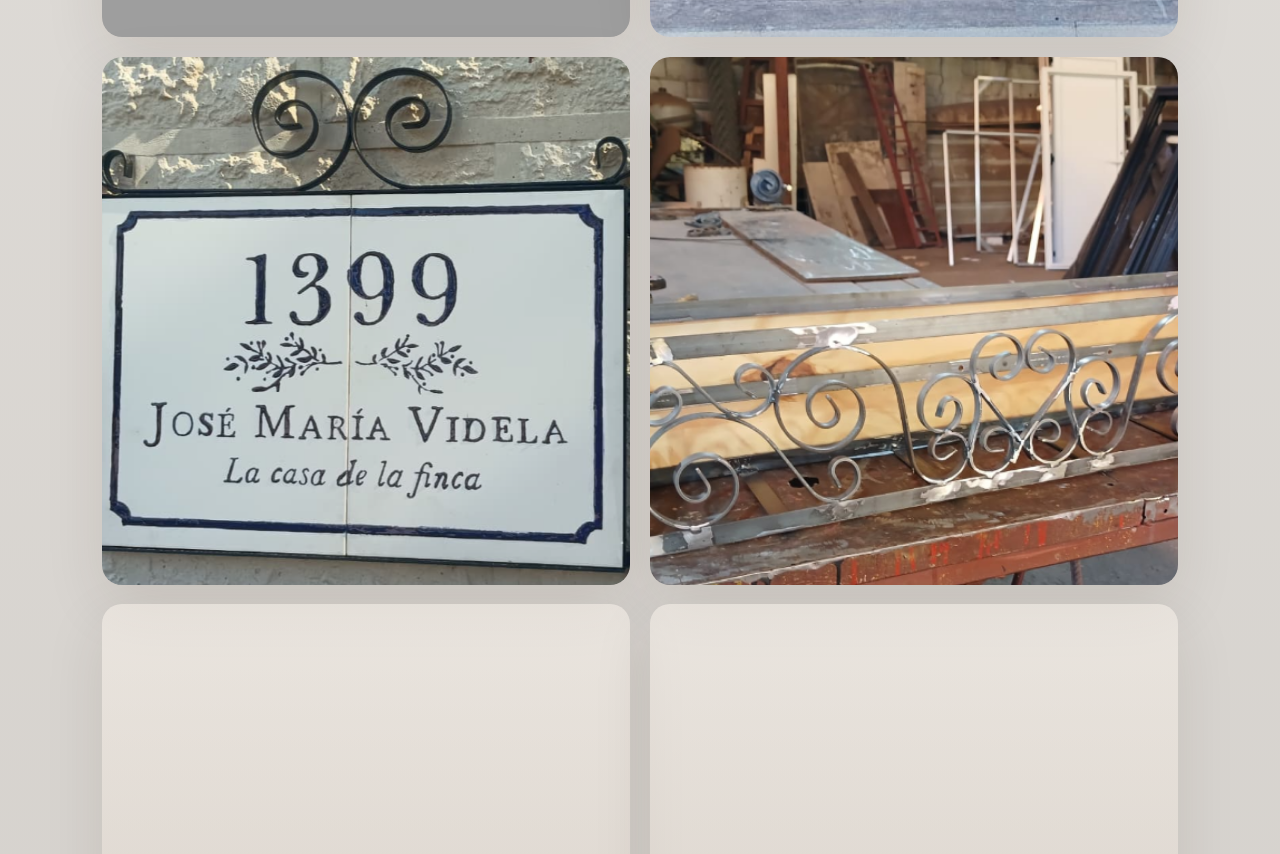
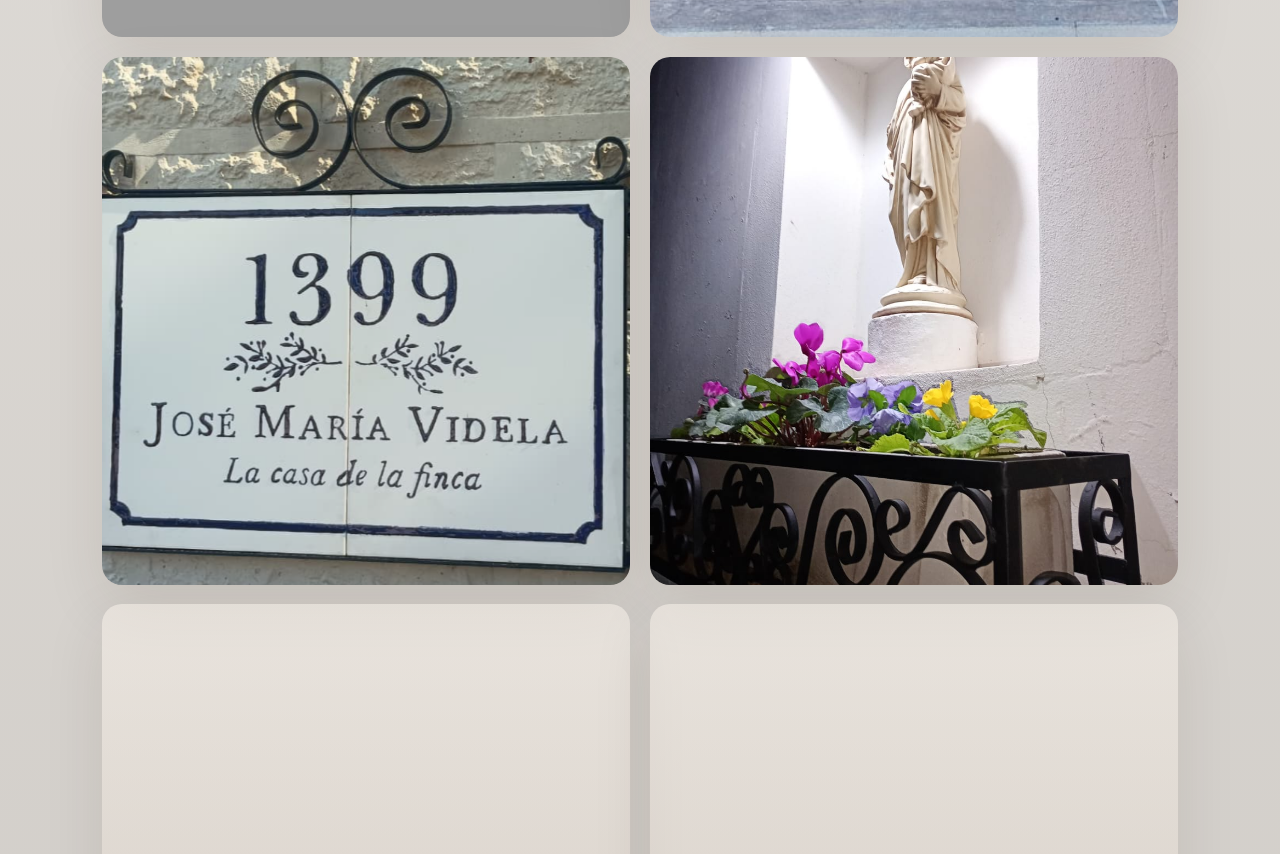
Before and after one commit to Excalion33/losroblescarpinteria, a plain HTML site: page index.html in a window 1280 px wide. Shown: the part 1578-2432 px from the top of the page. Drawn offline with Linux system fonts and the light colour scheme; grey boxes are pictures that could not be loaded.

Commit message:
Update index.html

```diff
--- a/index.html
+++ b/index.html
@@ -168,7 +168,7 @@ Trabajos realizados
 
 <img loading="lazy" src="img/catalago3.png">
 
-<img loading="lazy" src="img/catalago4.png">
+
 
 <img loading="lazy" src="img/catalogo5.png">
 
```
